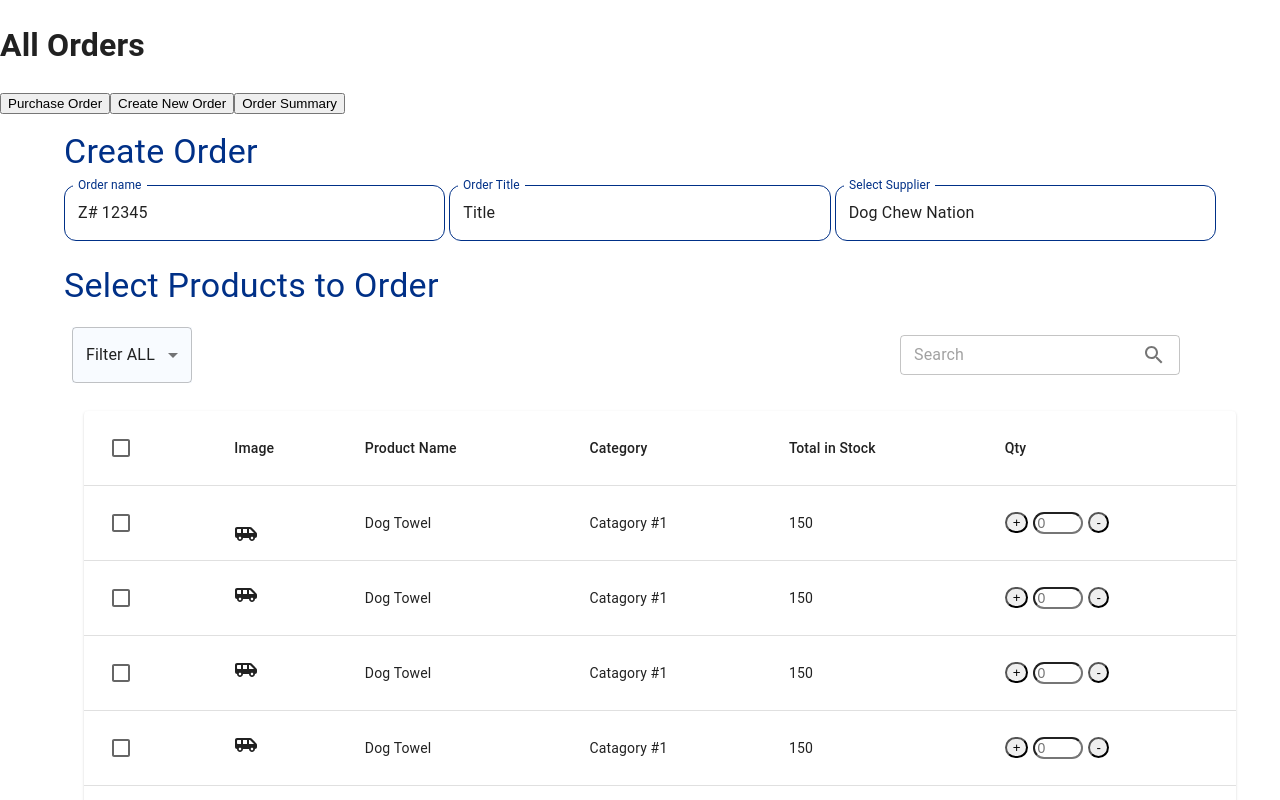
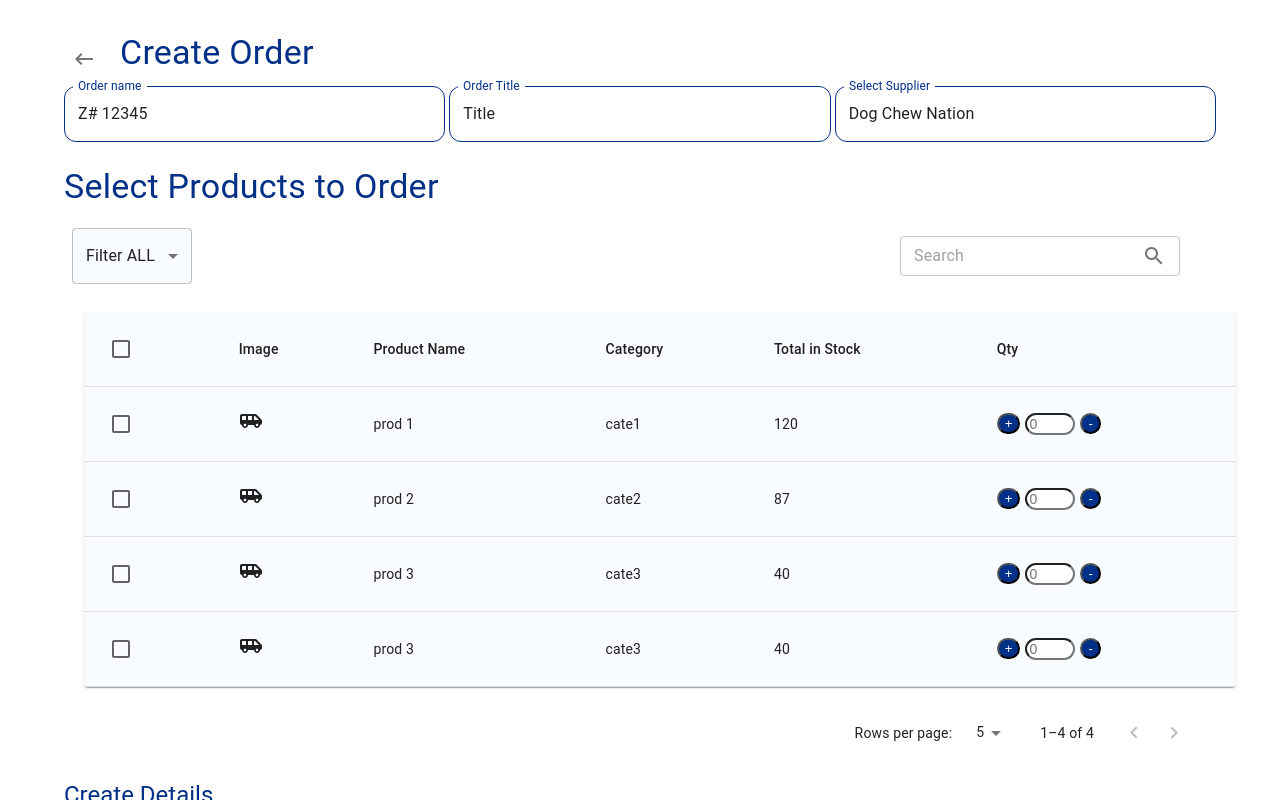
Before and after one commit to moizbroad/PurchaseOrder, a React (Create React App) app: page / in a window 1280 px wide. Both pictures are taken after a click on the button "CREATE NEW ORDER". Shown: the top 800 px of the page. Built offline with nearby package versions, Linux system fonts and the light colour scheme.

Commit message:
add back routes

```diff
--- a/src/Component/Purchase/Create/OrderDetails.jsx
+++ b/src/Component/Purchase/Create/OrderDetails.jsx
@@ -18,7 +18,7 @@ const OrderDetails = (props) => {
     return (
         <Container>
             <Box sx={{ width: '100%', maxWidth: 500, color: '#003087', marginLeft: 0, marginTop: 2 }}>
-                <Typography variant="h5" gutterBottom sx={{ color: '#003087' }}>
+                <Typography variant="h5" gutterBottom sx={{ color: '#003087'}}>
                     Create Details
                 </Typography>
             </Box>
--- a/src/Component/Purchase/Create/OrderHeader.jsx
+++ b/src/Component/Purchase/Create/OrderHeader.jsx
@@ -1,17 +1,28 @@
-import React from 'react'
-import { Container, Box, TextField, Typography, } from '@mui/material'
+import React, { useState } from 'react'
+import { Container, Box, TextField, Typography, IconButton, } from '@mui/material'
+import KeyboardBackspaceIcon from '@mui/icons-material/KeyboardBackspace';
+import { Navigator } from 'react-router-dom';
+import PurchaseOrder from '../../../Pages/PurchaseOrder';
 
 
 
-const OrderHeader = () => {
-    const blueText = {
-        color: 'blue',
+
+const OrderHeader = (props) => {
+  const { handleButtonClick } = props
+  const handleIconClick = () => {
+    handleButtonClick('purchaseOrder'); // Change the component name as needed
   };
+
   return (
     <Container>
 
-            <Box sx={{ width: '100%', maxWidth: 500 , color:'#003087',marginLeft:0, marginTop:2 }}>
-                <Typography variant="h4" gutterBottom sx={{ color: '#003087' }}>
+      <Box sx={{ width: '100%', color: '#003087', marginTop: 4, display: 'flex', justifyContent: 'flex-start', alignItems: 'center' }} >
+        <div>
+          <IconButton onClick={handleIconClick}>
+            <KeyboardBackspaceIcon />
+          </IconButton>
+        </div>
+        <Typography variant="h4" gutterBottom sx={{ color: '#003087', paddingLeft: 2 }}>
           Create Order
         </Typography>
       </Box>
--- a/src/Component/Purchase/Create/ProductTable.jsx
+++ b/src/Component/Purchase/Create/ProductTable.jsx
@@ -11,7 +11,7 @@ import {
     TablePagination,
 
 } from '@mui/material';
-import { useParams } from 'react-router-dom';
+
 import {
     Container,
     Box,
@@ -29,152 +29,203 @@ import SearchIcon from '@mui/icons-material/Search';
 import AirportShuttleRoundedIcon from '@mui/icons-material/AirportShuttleRounded';
 import { blue } from '@mui/material/colors';
 
+
+
+
+
 function ProductTable() {
 
-    const {id}=useParams();
+
+    // Initialize state to track selected rows
+    const [ selectedRows  , setSelectedRows] = useState([]);
+
     const handleChange = (event) => {
         setAge(event.target.value);
     };
     const [age, setAge] = React.useState('');
     const [rows, setRows] = useState([
         {
-            id: 1,
-            col1: false, // Checkbox state
-            col2: <div style={{width: 2, height: 2, borderRadius:30, color:blue}}><AirportShuttleRoundedIcon /> </div>,
-            col3: 'Dog Towel',
-            col4: 'Catagory #1',
-            col5: '150',
-            col6: (
-                <div style={{ display: 'flex', alignItems: 'center', gap: '5px' }}>
-                    <button style={{ borderRadius: '50px' }}>+</button>
-                    <input
-                        placeholder='0'
-                        style={{
-                            width: '50px',
-                            fontSize: '14px',
-                            borderRadius: '50px',
-                        }}
-                    ></input>
-                    <button style={{ borderRadius: '50px' }}>-</button>
-                </div>
-            ),
+            id: '1',
+            image: '',
+            name: 'prod 1',
+            category: 'cate1',
+            stock: 120
         },
-        // Add more rows as needed
         {
-            id: 2,
-            col1: false, // Checkbox state
-            col2: <AirportShuttleRoundedIcon />,
-            col3: 'Dog Towel',
-            col4: 'Catagory #1',
-            col5: '150',
-            col6: (
-                <div style={{ display: 'flex', alignItems: 'center', gap: '5px' }}>
-                    <button style={{ borderRadius: '50px' }}>+</button>
-                    <input
-                        placeholder='0'
-                        style={{
-                            width: '50px',
-                            fontSize: '14px',
-                            borderRadius: '50px',
-                        }}
-                    ></input>
-                    <button style={{ borderRadius: '50px' }}>-</button>
-                </div>
-            ),
+            id: '2',
+            image: '',
+            name: 'prod 2',
+            category: 'cate2',
+            stock: 87
         },
+        {
+            id: '3',
+            image: '',
+            name: 'prod 3',
+            category: 'cate3',
+            stock: 40
+        },
+        {
+            id: '3',
+            image: '',
+            name: 'prod 3',
+            category: 'cate3',
+            stock: 40
+        },
+        // {
+        //     id: 1,
+        //     col1: false, // Checkbox state
+        //     col2: <div style={{ width: 2, height: 2, borderRadius: 30, color: blue }}><AirportShuttleRoundedIcon /> </div>,
+        //     col3: 'Dog Towel',
+        //     col4: 'Catagory #1',
+        //     col5: '150',
+        //     col6: (
+        //         <div style={{ display: 'flex', alignItems: 'center', gap: '5px' }}>
+        //             <button style={{ borderRadius: '50px' }}>+</button>
+        //             <input
+        //                 placeholder='0'
+        //                 style={{
+        //                     width: '50px',
+        //                     fontSize: '14px',
+        //                     borderRadius: '50px',
+        //                 }}
+        //             ></input>
+        //             <button style={{ borderRadius: '50px' }}>-</button>
+        //         </div>
+        //     ),
+        // },
+        // // Add more rows as needed
+        // {
+        //     id: 2,
+        //     col1: false, // Checkbox state
+        //     col2: <AirportShuttleRoundedIcon />,
+        //     col3: 'Dog Towel',
+        //     col4: 'Catagory #1',
+        //     col5: '150',
+        //     col6: (
+        //         <div style={{ display: 'flex', alignItems: 'center', gap: '5px' }}>
+        //             <button style={{ borderRadius: '50px' }}>+</button>
+        //             <input
+        //                 placeholder='0'
+        //                 style={{
+        //                     width: '50px',
+        //                     fontSize: '14px',
+        //                     borderRadius: '50px',
+        //                 }}
+        //             ></input>
+        //             <button style={{ borderRadius: '50px' }}>-</button>
+        //         </div>
+        //     ),
+        // },
 
-        {
-            id: 3,
-            col1: false, // Checkbox state
-            col2: <AirportShuttleRoundedIcon />,
-            col3: 'Dog Towel',
-            col4: 'Catagory #1',
-            col5: '150',
-            col6: (
-                <div style={{ display: 'flex', alignItems: 'center', gap: '5px' }}>
-                    <button style={{ borderRadius: '50px' }}>+</button>
-                    <input
-                        placeholder='0'
-                        style={{
-                            width: '50px',
-                            fontSize: '14px',
-                            borderRadius: '50px',
-                        }}
-                    ></input>
-                    <button style={{ borderRadius: '50px' }}>-</button>
-                </div>
-            ),
-        },
+        // {
+        //     id: 3,
+        //     col1: false, // Checkbox state
+        //     col2: <AirportShuttleRoundedIcon />,
+        //     col3: 'Dog Towel',
+        //     col4: 'Catagory #1',
+        //     col5: '150',
+        //     col6: (
+        //         <div style={{ display: 'flex', alignItems: 'center', gap: '5px' }}>
+        //             <button style={{ borderRadius: '50px' }}>+</button>
+        //             <input
+        //                 placeholder='0'
+        //                 style={{
+        //                     width: '50px',
+        //                     fontSize: '14px',
+        //                     borderRadius: '50px',
+        //                 }}
+        //             ></input>
+        //             <button style={{ borderRadius: '50px' }}>-</button>
+        //         </div>
+        //     ),
+        // },
 
-        {
-            id: 4,
-            col1: false, // Checkbox state
-            col2: <AirportShuttleRoundedIcon />,
-            col3: 'Dog Towel',
-            col4: 'Catagory #1',
-            col5: '150',
-            col6: (
-                <div style={{ display: 'flex', alignItems: 'center', gap: '5px' }}>
-                    <button style={{ borderRadius: '50px' }}>+</button>
-                    <input
-                        placeholder='0'
-                        style={{
-                            width: '50px',
-                            fontSize: '14px',
-                            borderRadius: '50px',
-                        }}
-                    ></input>
-                    <button style={{ borderRadius: '50px' }}>-</button>
-                </div>
-            ),
-        },
+        // {
+        //     id: 4,
+        //     col1: false, // Checkbox state
+        //     col2: <AirportShuttleRoundedIcon />,
+        //     col3: 'Dog Towel',
+        //     col4: 'Catagory #1',
+        //     col5: '150',
+        //     col6: (
+        //         <div style={{ display: 'flex', alignItems: 'center', gap: '5px' }}>
+        //             <button style={{ borderRadius: '50px' }}>+</button>
+        //             <input
+        //                 placeholder='0'
+        //                 style={{
+        //                     width: '50px',
+        //                     fontSize: '14px',
+        //                     borderRadius: '50px',
+        //                 }}
+        //             ></input>
+        //             <button style={{ borderRadius: '50px' }}>-</button>
+        //         </div>
+        //     ),
+        // },
 
-        {
-            id: 5,
-            col1: false, // Checkbox state
-            col2: <AirportShuttleRoundedIcon />,
-            col3: 'Dog Towel',
-            col4: 'Catagory #1',
-            col5: '150',
-            col6: (
-                <div style={{ display: 'flex', alignItems: 'center', gap: '5px' }}>
-                    <button style={{ borderRadius: '50px' }}>+</button>
-                    <input
-                        placeholder='0'
-                        style={{
-                            width: '50px',
-                            fontSize: '14px',
-                            borderRadius: '50px',
-                        }}
-                    ></input>
-                    <button style={{ borderRadius: '50px' }}>-</button>
-                </div>
-            ),
-        },
+        // {
+        //     id: 5,
+        //     col1: false, // Checkbox state
+        //     col2: <AirportShuttleRoundedIcon />,
+        //     col3: 'Dog Towel',
+        //     col4: 'Catagory #1',
+        //     col5: '150',
+        //     col6: (
+        //         <div style={{ display: 'flex', alignItems: 'center', gap: '5px' }}>
+        //             <button style={{ borderRadius: '50px' }}>+</button>
+        //             <input
+        //                 placeholder='0'
+        //                 style={{
+        //                     width: '50px',
+        //                     fontSize: '14px',
+        //                     borderRadius: '50px',
+        //                 }}
+        //             ></input>
+        //             <button style={{ borderRadius: '50px' }}>-</button>
+        //         </div>
+        //     ),
+        // },
 
-        {
-            id: 6,
-            col1: false, // Checkbox state
-            col2: <AirportShuttleRoundedIcon />,
-            col3: 'Dog Towel',
-            col4: 'Catagory #1',
-            col5: '150',
-            col6: (
-                <div style={{ display: 'flex', alignItems: 'center', gap: '5px' }}>
-                    <button style={{ borderRadius: '50px' }}>+</button>
-                    <input
-                        placeholder='0'
-                        style={{
-                            width: '50px',
-                            fontSize: '14px',
-                            borderRadius: '50px',
-                        }}
-                    ></input>
-                    <button style={{ borderRadius: '50px' }}>-</button>
-                </div>
-            ),
-        },
+        // {
+        //     id: 6,
+        //     col1: false, // Checkbox state
+        //     col2: <AirportShuttleRoundedIcon />,
+        //     col3: 'Dog Towel',
+        //     col4: 'Catagory #1',
+        //     col5: '150',
+        //     col6: (
+        //         <div style={{ display: 'flex', alignItems: 'center', gap: '5px' }}>
+        //             <button style={{ borderRadius: '50px' }}>+</button>
+        //             <input
+        //                 placeholder='0'
+        //                 style={{
+        //                     width: '50px',
+        //                     fontSize: '14px',
+        //                     borderRadius: '50px',
+        //                 }}
+        //             ></input>
+        //             <button style={{ borderRadius: '50px' }}>-</button>
+        //         </div>
+        //     ),
+        // },
     ]);
+
+
+    // Event handler to toggle row selection
+    const handleRowSelect = (row) => {
+        // Check if the row is already selected
+        const isSelected = selectedRows.includes(row);
+        if (isSelected) {
+            // If selected, remove it from the selectedRows array
+            setSelectedRows(selectedRows.filter(selectedRow => selectedRow !== row));
+        } else {
+            // If not selected, add it to the selectedRows array
+            setSelectedRows([...selectedRows, row]);
+        }
+    };
+
+
 
 
 
@@ -212,9 +263,11 @@ function ProductTable() {
         setPage(0);
     };
 
+
+
     return (
 
-            <Container>
+        <Container>
 
             <Box sx={{ width: '100%', maxWidth: 500, color: '#003087', marginLeft: 0, marginTop: 3 }}>
                 <Typography variant="h4" gutterBottom>
@@ -257,7 +310,7 @@ function ProductTable() {
             </Box>
 
             <div>
-                <TableContainer component={Paper} style={{ margin: '20px' }}>
+                <TableContainer component={Paper} style={{ margin: '20px', backgroundColor: '#F8FBFF' }}>
                     <Table aria-label='customized table'>
                         <TableHead>
                             <TableRow>
@@ -286,11 +339,25 @@ function ProductTable() {
                                                 onChange={() => handleCheckboxClick(row.id)}
                                             />
                                         </TableCell>
-                                        <TableCell>{row.col2}</TableCell>
-                                        <TableCell>{row.col3}</TableCell>
-                                        <TableCell>{row.col4}</TableCell>
-                                        <TableCell>{row.col5}</TableCell>
-                                        <TableCell>{row.col6}</TableCell>
+                                        <TableCell>{<AirportShuttleRoundedIcon />}</TableCell>
+                                        <TableCell>{row.name}</TableCell>
+                                        <TableCell>{row.category}</TableCell>
+                                        <TableCell>{row.stock}</TableCell>
+                                        <TableCell>{
+                                            <div style={{ display: 'flex', alignItems: 'center', gap: '5px' }}>
+                                                <button style={{ borderRadius: '50px', color: 'White', backgroundColor: '#003087' }}>+</button>
+                                                <input
+                                                    placeholder='0'
+                                                    style={{
+                                                        width: '50px',
+                                                        fontSize: '14px',
+                                                        borderRadius: '50px',
+                                                    }}
+                                                ></input>
+                                                <button style={{ borderRadius: '50px', color: 'White', backgroundColor: '#003087' }}>-</button>
+                                            </div>
+
+                                        }</TableCell>
                                     </TableRow>
                                 ))}
                         </TableBody>
@@ -308,8 +375,8 @@ function ProductTable() {
                 />
             </div>
 
-            </Container>
-            );
+        </Container>
+    );
 }
 
-            export default ProductTable;
+export default ProductTable;
--- a/src/Pages/AllOrder.jsx
+++ b/src/Pages/AllOrder.jsx
@@ -6,9 +6,10 @@ import OrderSummary from './OrderSummary';
 const AllOrder = () => {
   const [activeComponent, setActiveComponent] = useState('purchaseOrder');
 
-  const handleButtonClick = (componentName) => {
+  const handleButtonClick = (componentName ) => {
     setActiveComponent(componentName);
   };
+  const [ selectedRows  , setSelectedRows] = useState([]);
 
   const handleCreateNewOrderClick = () => {
     // This function is called from PurchaseOrder
@@ -18,19 +19,20 @@ const AllOrder = () => {
 
   return (
     <div>
-      <h1>All Orders</h1>
-      <div>
-        <button onClick={() => handleButtonClick('purchaseOrder')}>Purchase Order</button>
-        <button onClick={() => handleButtonClick('createOrder')}>Create New Order</button>
-        <button onClick={() => handleButtonClick('orderSummary')}>Order Summary</button>
-      </div>
+
+
       <div>
         {activeComponent === 'purchaseOrder' && (
           <PurchaseOrder handleButtonClick={handleButtonClick} />
         )}
-        {activeComponent === 'createOrder' && (<CreateOrder handleButtonClick={handleButtonClick}/>)}
+        {activeComponent === 'createOrder' && (<CreateOrder handleButtonClick={handleButtonClick}
+        selectedRows={selectedRows}
+        setSelectedRows={setSelectedRows}
 
-        {activeComponent === 'orderSummary' && (<OrderSummary handleButtonClick={handleButtonClick} />)}
+         />)}
+
+        {activeComponent === 'orderSummary' && (<OrderSummary handleButtonClick={handleButtonClick}
+        selectedRows={selectedRows} />)}
       </div>
     </div>
   );
--- a/src/Pages/CreateOrder.jsx
+++ b/src/Pages/CreateOrder.jsx
@@ -4,12 +4,19 @@ import ProductTable from '../Component/Purchase/Create/ProductTable'
 import OrderDetails from '../Component/Purchase/Create/OrderDetails'
 
 const CreateOrder = (props) => {
-  const {handleButtonClick}=props
+  const {handleButtonClick ,selectedRows,setSelectedRows}=props
+
   return (
     <>
-    <OrderHeader/>
-    <ProductTable/>
-    <OrderDetails handleButtonClick={handleButtonClick}/>
+    <OrderHeader  handleButtonClick={handleButtonClick}/>
+    <ProductTable
+     selectedRows={selectedRows}
+    setSelectedRows={setSelectedRows}
+    />
+
+    <OrderDetails handleButtonClick={handleButtonClick}
+
+    />
     </>
   )
 }
--- a/src/Pages/OrderSummary.jsx
+++ b/src/Pages/OrderSummary.jsx
@@ -3,9 +3,11 @@ import SummaryDetail from '../Component/Purchase/Summary/SummaryDetail'
 
 const OrderSummary = (props) => {
   const {handleButtonClick} = props
+  const {selectedRows} = props
   return (
     <>
-        <SummaryDetail handleButtonClick={handleButtonClick}/>
+        <SummaryDetail handleButtonClick={handleButtonClick}
+        />
 
     </>
   )
```
Also changed, not shown: src/Pages/PurchaseOrder.jsx (+9 -1 lines), 1 other file (tests, documents, lock files or other folders). Lines whose indentation alone changed are shown as unchanged.
